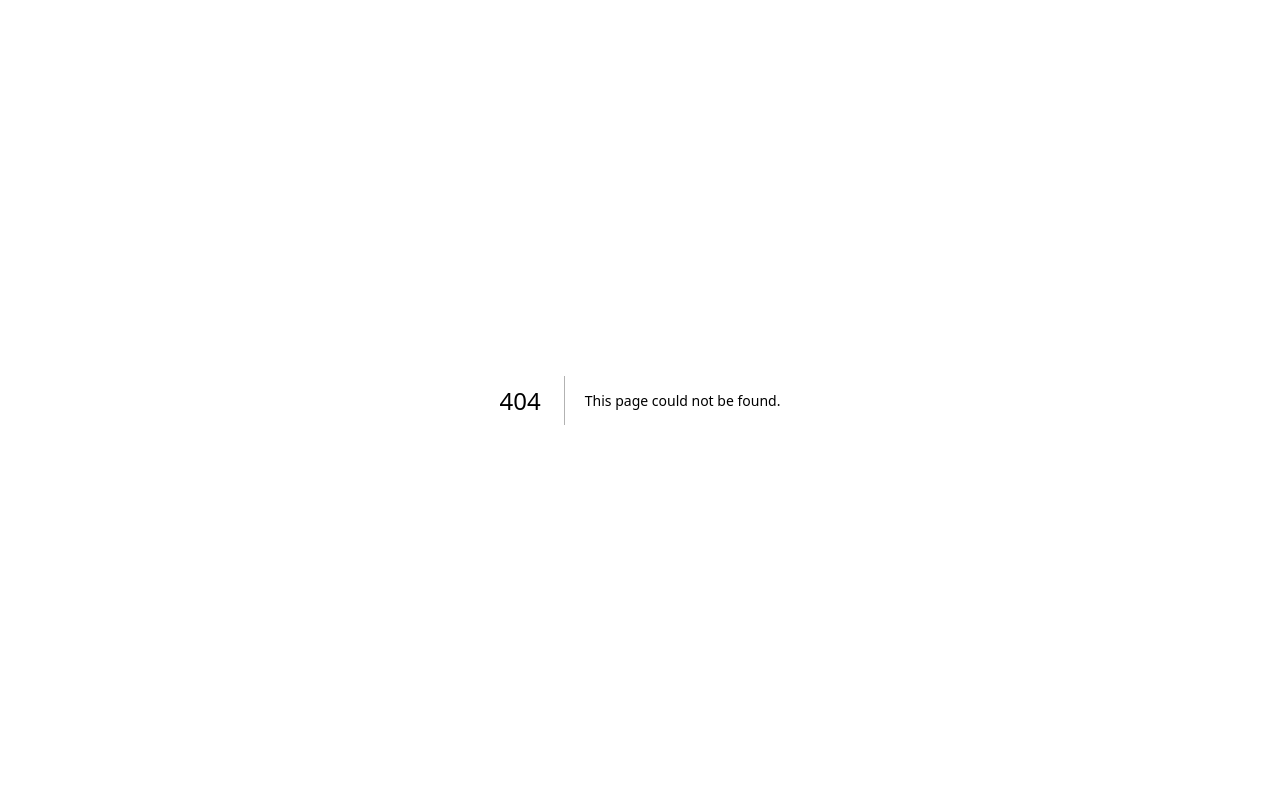
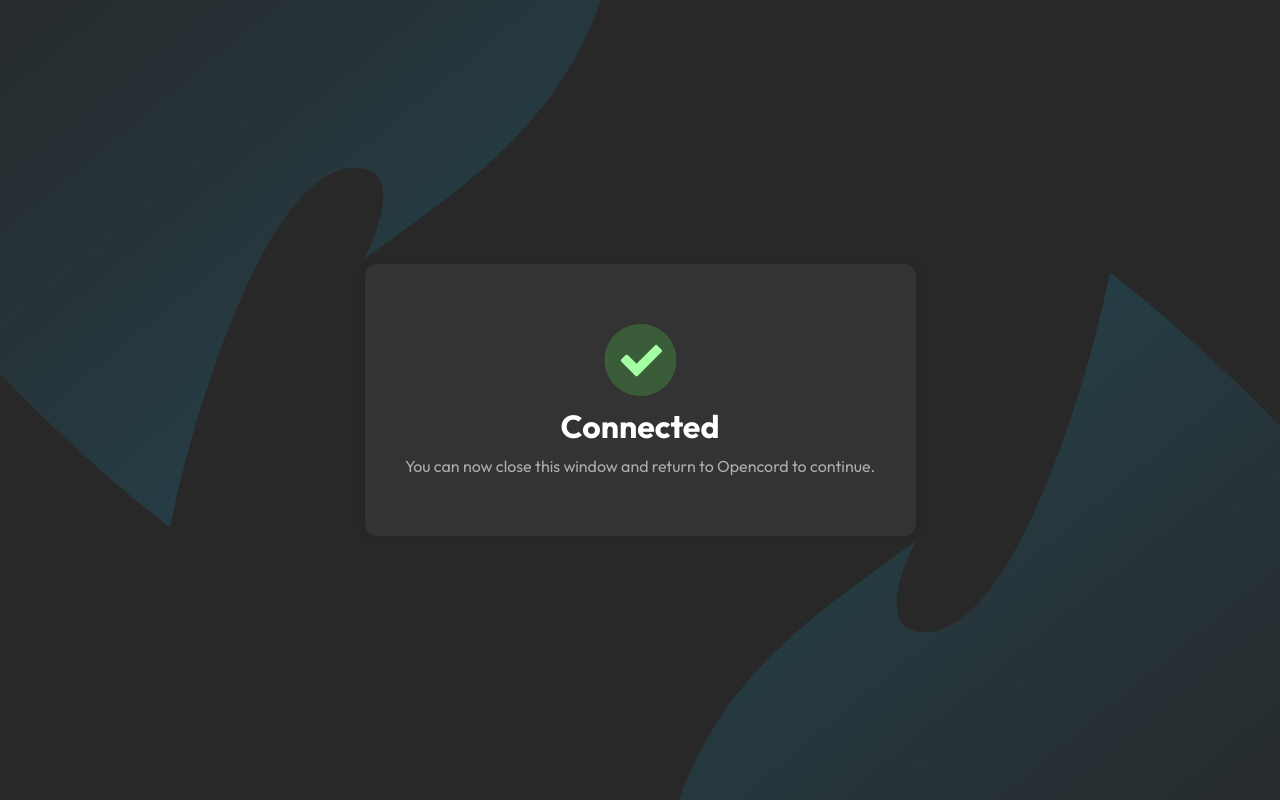
Before and after one commit to opencorddotxyz/opencord-plugin-patreon, a Next.js app: page /oauth in a window 1280 px wide. Before the commit this address had no page. Built offline with nearby package versions, Linux system fonts and the light colour scheme.

Commit message:
feat: finish oauth page

```diff
--- /dev/null
+++ b/pages/oauth.tsx
@@ -0,0 +1,60 @@
+import { NextPage } from 'next';
+
+import { Center, Column } from '@/components/Flex';
+import { Image } from '@/components/Image';
+import { Text } from '@/components/Text';
+import { icons, images } from '@/utils/assets';
+
+const OAuthPage: NextPage = () => {
+  return (
+    <Center
+      width="100%"
+      height="100vh"
+      transform="rotate(180deg)"
+      backgroundRepeat="no-repeat"
+      backgroundImage={`url("${images('bg-logo.svg')}")`}
+      backgroundPosition="100% 100%"
+      backgroundSize="625px 528px"
+    >
+      <Center
+        width="100%"
+        height="100vh"
+        transform="rotate(180deg)"
+        backgroundRepeat="no-repeat"
+        backgroundImage={`url("${images('bg-logo.svg')}")`}
+        backgroundPosition="100% 100%"
+        backgroundSize="625px 528px"
+      >
+        <Column
+          width="551px"
+          height="272px"
+          borderRadius="12px"
+          background="#333333"
+          boxShadow="0px 0px 8px rgba(0, 0, 0, 0.15)"
+          paddingTop="60px"
+        >
+          <Image src={icons('ok.svg')} size="72px" />
+          <Text
+            color="#fff"
+            fontSize={'32px'}
+            lineHeight="40px"
+            fontWeight={'700'}
+            margin={'10px'}
+          >
+            Connected
+          </Text>
+          <Text
+            fontSize={'16px'}
+            lineHeight="20px"
+            fontWeight={'400'}
+            color={'rgba(255, 255, 255, 0.6)'}
+          >
+            You can now close this window and return to Opencord to continue.
+          </Text>
+        </Column>
+      </Center>
+    </Center>
+  );
+};
+
+export default OAuthPage;
--- a/styles/global.css
+++ b/styles/global.css
@@ -18,6 +18,7 @@
   -webkit-tap-highlight-color: rgb(0 0 0 / 0%);
   font-family: Outfit, -apple-system, BlinkMacSystemFont, 'Segoe UI', Helvetica,
     Arial, sans-serif, 'Apple Color Emoji', 'Segoe UI Emoji', 'Segoe UI Symbol';
+  background: #282828;
 }
 
 /* remove mobile focus color */
--- /dev/null
+++ b/utils/assets.ts
@@ -0,0 +1,2 @@
+export const images = (name: string) => 'assets/images/' + name;
+export const icons = (name: string) => 'assets/icons/' + name;
```
Also changed, not shown: public/assets/icons/ok.svg (added), public/assets/images/bg-logo.svg (added).
